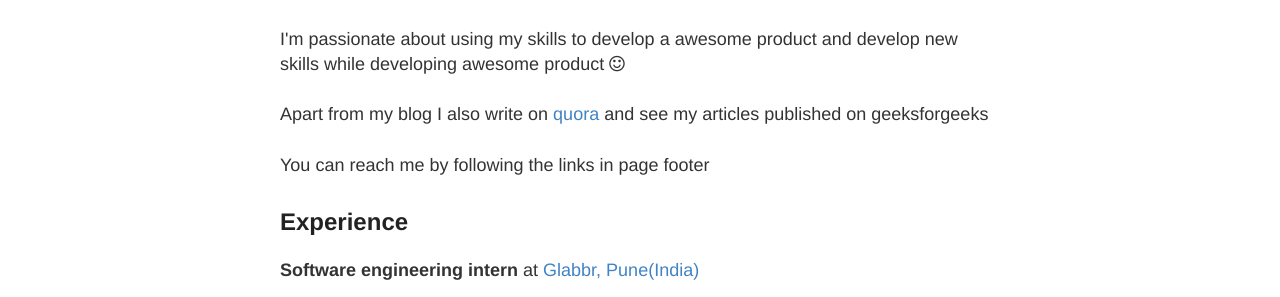
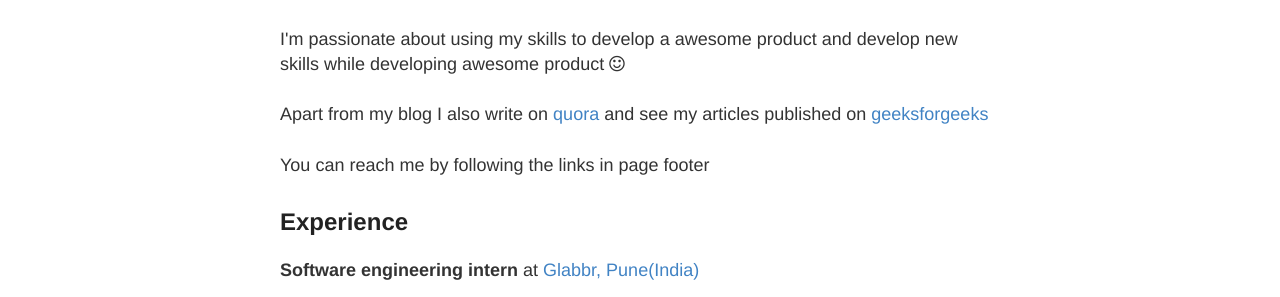
Before and after one commit to msdeep14/msdeep14.github.io, a Jekyll site: the page built from about.md, in a window 1280 px wide. Shown: the part 379-676 px from the top of the page. Built offline with Jekyll 4.4.1, drawn with Linux system fonts in a browser that asks for light colours; part of the change alters nothing that is shown.

```diff
--- a/_includes/about.html
+++ b/_includes/about.html
@@ -18,7 +18,7 @@
     <br />
     <br />
     Apart from my blog I also write on <a href = "https://www.quora.com/profile/Mandeep-Singh-296">quora</a> and see my articles
-    published on geeksforgeeks
+    published on <a href = "{{ site.baseurl }}/_includes/geeksforgeeks_articles.html">geeksforgeeks</a>
     <br />
     <br />
     You can reach me by following the links in page footer<br />
```
